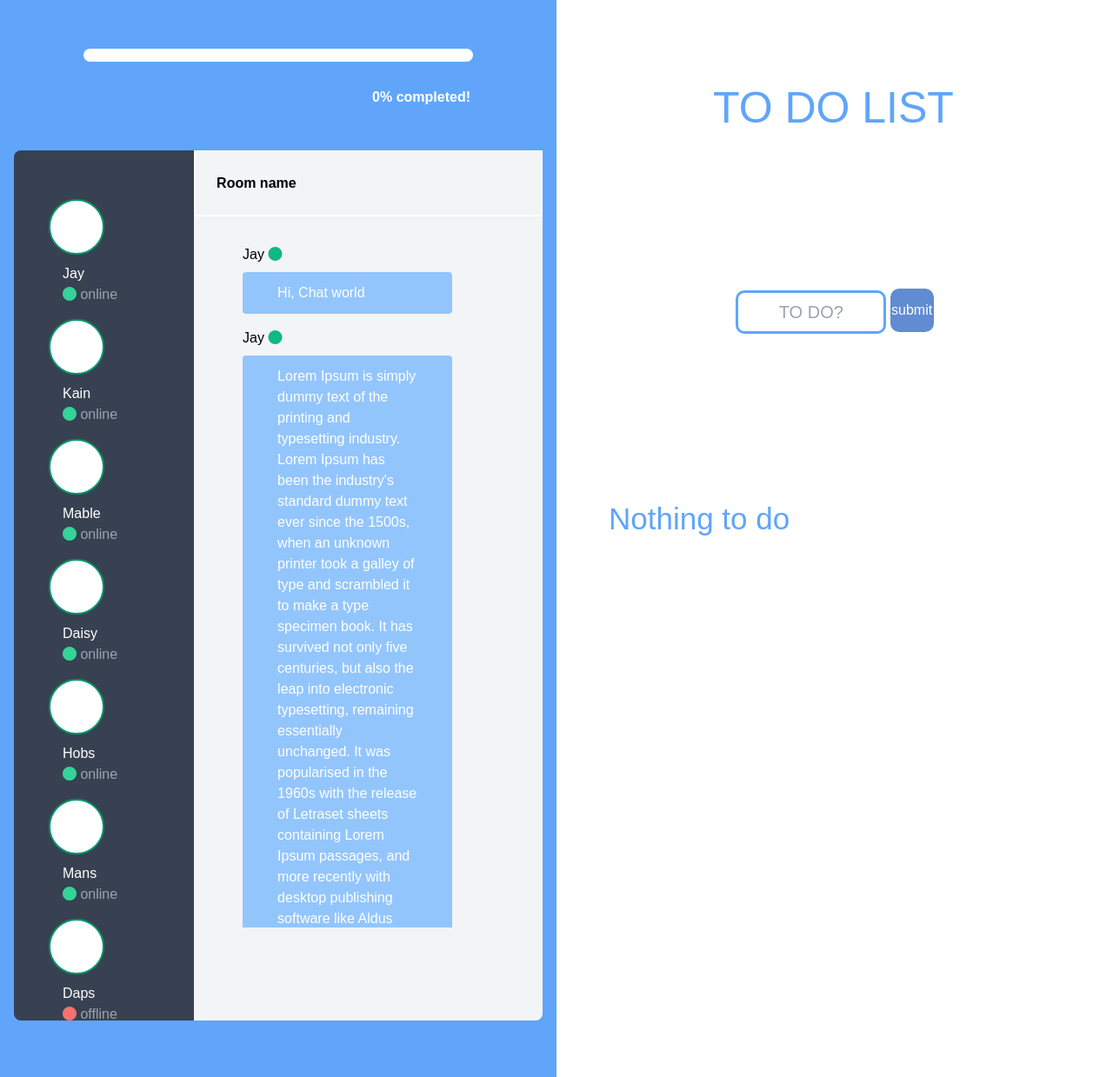
After one commit to im-gnar/ShareToDolistProject, a Flask app: page /tododist/1 in a window 1280 px wide. The commit adds this page. Shown: the whole page at 87% size. Run offline with Flask 2, Linux system fonts and the light colour scheme; the visitor is signed in with stand-in values (Sample User, id 1); some libraries are stand-ins or nearby versions.

Commit message:
publish: :art: chat

```diff
--- a/ShareToDoList/main.py
+++ b/ShareToDoList/main.py
@@ -1,10 +1,16 @@
 from flask import *
+from flask_socketio import SocketIO, send
 import pymysql
 import re
-import json
+
 
 app = Flask("ToDO", static_url_path='/static')  # static 폴더 참조
-
+app.secret_key = 'super secret key'
+app.config['SESSION_TYPE'] = 'filesystem'
+app.config['SECRET_KEY'] = 'private-key'
+socketio = SocketIO(app)
+socketio.init_app(app, cors_allowed_origins="*")
+rooms = []
 
 @app.route('/', methods=["post", "get"])
 def mainpage():
@@ -94,6 +100,19 @@ def emailCheck():
 
     return jsonify(ok=response)
 
+@app.route('/tododist/<roomId>')
+def loadRoom(roomId):
+
+    login = False
+
+    if (session.get('user') == None):
+        redirect('/login')
+
+    user = session['user']
+
+    print(user)
+
+    return render_template('room.html', login=login, user=user, roomId=roomId)
 
 def searchByWord(word):
     word = word.lower()
@@ -130,6 +149,7 @@ def selectroom():
     sql = "SELECT * FROM `roomlist`;"
     cursor.execute(sql)  # send query
     result = cursor.fetchall()  # get result
+    print(result)
     return result
 
 
@@ -189,8 +209,13 @@ def sign_idCheck(id):
     else:
         return True
 
+def todoList(methods=['GET', 'POST']):
+    print('message wa received!!!')
 
-app.secret_key = 'super secret key'
-app.config['SESSION_TYPE'] = 'filesystem'
+@socketio.on('room_event')
+def handle_my_custom_event(json, methods=['GET', 'POST']):
+    print('received my event: ' + str(json))
+    socketio.emit('my response', callback=todoList(json))
 
-app.run(host='127.0.0.1', debug=True)
+if __name__ == '__main__':
+    socketio.run(app, debug=True, port=5000)
--- a/ShareToDoList/static/todo.css
+++ b/ShareToDoList/static/todo.css
@@ -33,7 +33,7 @@
 
 .toDoText{
 	margin: 0;
-	position: absolute;
+	position: relative;
 	top: 7%;
 	left: 180px;
 	font-size: 50px;
@@ -181,3 +181,25 @@
 .showing{
 	display: block;
 }
+
+.clearfix:after {
+  visibility: hidden;
+  display: block;
+  font-size: 0;
+  content: " ";
+  clear: both;
+  height: 0;
+}
+
+.journal-scroll::-webkit-scrollbar {
+            width: 4px;
+            cursor: pointer;
+}
+.journal-scroll::-webkit-scrollbar-track {
+    background-color: rgba(229, 231, 235, var(--bg-opacity));
+    cursor: pointer;
+}
+.journal-scroll::-webkit-scrollbar-thumb {
+    cursor: pointer;
+    background-color: #a0aec0;
+}
--- a/ShareToDoList/templates/main.html
+++ b/ShareToDoList/templates/main.html
@@ -14,7 +14,9 @@
 
     <div class="w-full max-w-screen-mx flex flex-col px-5 py-5 items-center" id="header">
         <div class="ml-auto lg:mt-5" id="accout-button-group">
+            {% if not login %}
             <a class="bg-blue-400 py-3 px-6 rounded shadow-md text-white font-semibold hover:bg-blue-500 transition-colors" href="/signin">Sign in</a>
+            {% endif %}
             {% if login %}
             <a class="bg-blue-400 py-3 px-6 rounded shadow-md text-white font-semibold hover:bg-blue-500 transition-colors" href="/logout">Log out</a>
             {% else %}
@@ -86,7 +88,4 @@
     <script type="text/javascript" src="../static/js/pages/clock.js"></script>
     <script type="text/javascript" src="../static/js/components/search-room.js"></script>
 
-    <div class="modal">
-        <div class="modal_header"></div>
-    </div>
 {% endblock %}
--- /dev/null
+++ b/ShareToDoList/templates/room.html
@@ -0,0 +1,198 @@
+{% extends "layout.html" %}
+{% block content %}
+    <link rel="stylesheet" type="text/css" href="../static/todomain.css">
+    <link rel="stylesheet" type="text/css" href="../static/todo.css">
+	<div class="main">
+		<div class="left">
+			<div class="left-items">
+				<div>
+					<div class="progress-set">
+						<div class="cheerImageProgress center">
+							<span class="js-completed completed">0% completed!</span>
+						</div>
+						<div class="toDoProgress center">
+				  			<div class="js-toDoProgressBar toDoProgressBar"></div>
+						</div>
+					</div>
+				</div>
+
+                <div class="container mt-20 flex p-4 h-5/6">
+                    <div class="people_list h-full bg-gray-700 flex-auto text-white rounded-l-lg max-w-xs bg-gray-700">
+                         <ul class="list p-10 h-full overflow-auto journal-scroll">
+                            <li class="clearfix pt-4">
+                                <div class="w-16 h-16 rounded-full bg-white float-left border-2 border-green-600"></div>
+                                <div class="pl-4 pt-2.5 float-left">
+                                   <div class="text-white">Jay</div>
+                                   <div class="status text-gray-400">
+                                     <i class="fa fa-circle online text-green-400"></i> online
+                                   </div>
+                                </div>
+                            </li>
+                            <li class="clearfix pt-4">
+                                <div class="w-16 h-16 rounded-full bg-white float-left border-2 border-green-600"></div>
+                                <div class="pl-4 pt-2.5 float-left">
+                                   <div class="text-white">Kain</div>
+                                   <div class="status text-gray-400">
+                                     <i class="fa fa-circle online text-green-400"></i> online
+                                   </div>
+                                </div>
+                            </li>
+                            <li class="clearfix pt-4">
+                                <div class="w-16 h-16 rounded-full bg-white float-left border-2 border-green-600"></div>
+                                <div class="pl-4 pt-2.5 float-left">
+                                   <div class="text-white">Mable</div>
+                                   <div class="status text-gray-400">
+                                     <i class="fa fa-circle online text-green-400"></i> online
+                                   </div>
+                                </div>
+                            </li>
+                            <li class="clearfix pt-4">
+                                <div class="w-16 h-16 rounded-full bg-white float-left border-2 border-green-600"></div>
+                                <div class="pl-4 pt-2.5 float-left">
+                                   <div class="text-white">Daisy</div>
+                                   <div class="status text-gray-400">
+                                     <i class="fa fa-circle online text-green-400"></i> online
+                                   </div>
+                                </div>
+                            </li>
+                            <li class="clearfix pt-4">
+                                <div class="w-16 h-16 rounded-full bg-white float-left border-2 border-green-600"></div>
+                                <div class="pl-4 pt-2.5 float-left">
+                                   <div class="text-white">Hobs</div>
+                                   <div class="status text-gray-400">
+                                     <i class="fa fa-circle online text-green-400"></i> online
+                                   </div>
+                                </div>
+                            </li>
+                            <li class="clearfix pt-4">
+                                <div class="w-16 h-16 rounded-full bg-white float-left border-2 border-green-600"></div>
+                                <div class="pl-4 pt-2.5 float-left">
+                                   <div class="text-white">Mans</div>
+                                   <div class="status text-gray-400">
+                                     <i class="fa fa-circle online text-green-400"></i> online
+                                   </div>
+                                </div>
+                            </li>
+                            <li class="clearfix pt-4">
+                                <div class="w-16 h-16 rounded-full bg-white float-left border-2 border-green-600"></div>
+                                <div class="pl-4 pt-2.5 float-left">
+                                   <div class="text-white">Daps</div>
+                                   <div class="status text-gray-400">
+                                     <i class="fa fa-circle online text-red-400"></i> offline
+                                   </div>
+                                </div>
+                            </li>
+                            <li class="clearfix pt-4">
+                                <div class="w-16 h-16 rounded-full bg-white float-left border-2 border-green-600"></div>
+                                <div class="pl-4 pt-2.5 float-left">
+                                   <div class="text-white">Que</div>
+                                   <div class="status text-gray-400">
+                                     <i class="fa fa-circle online text-green-400"></i> online
+                                   </div>
+                                </div>
+                            </li>
+                            <li class="clearfix pt-4">
+                                <div class="w-16 h-16 rounded-full bg-white float-left border-2 border-green-600"></div>
+                                <div class="pl-4 pt-2.5 float-left">
+                                   <div class="text-white">Dep</div>
+                                   <div class="status text-gray-400">
+                                     <i class="fa fa-circle online text-green-400"></i> online
+                                   </div>
+                                </div>
+                            </li>
+                            <li class="clearfix pt-4">
+                                <div class="w-16 h-16 rounded-full bg-white float-left border-2 border-green-600"></div>
+                                <div class="pl-4 pt-2.5 float-left">
+                                   <div class="text-white">Mark</div>
+                                   <div class="status text-gray-400">
+                                     <i class="fa fa-circle online text-green-400"></i> online
+                                   </div>
+                                </div>
+                            </li>
+                            <li class="clearfix pt-4">
+                                <div class="w-16 h-16 rounded-full bg-white float-left border-2 border-green-600"></div>
+                                <div class="pl-4 pt-2.5 float-left">
+                                   <div class="text-white">Jorn</div>
+                                   <div class="status text-gray-400">
+                                     <i class="fa fa-circle online text-green-400"></i> online
+                                   </div>
+                                </div>
+                            </li>
+                         </ul>
+                    </div>
+                    <div class="chat bg-gray-100 flex-auto rounded-r-lg">
+                         <div class="clearfix p-6 border-2 border-white">
+                       <div class="chat-with font-semibold text-black">Room name</div>
+                         </div>
+
+                        <div class="p-4 h-5/6">
+                        <ul class="overflow-auto pl-10 pr-10 pb-10 h-full journal-scroll">
+                          <li class="clearfix">
+                            <div class="mb-2 mt-4 align-left text-white">
+                              <span class="text-black" >Jay</span> <i class="fa fa-circle me text-green-500"></i>
+                            </div>
+                            <p class="bg-blue-300 align-left text-white w-10/12 px-10 max-w-xs py-3 rounded break-words">
+                                Hi, Chat world
+                            </p>
+                          </li>
+                          <li class="clearfix">
+                            <div class="mb-2 mt-4 align-left text-white">
+                              <span class="text-black" >Jay</span> <i class="fa fa-circle me text-green-500"></i>
+                            </div>
+                            <p class="bg-blue-300 align-left text-white w-10/12 px-10 max-w-xs py-3 rounded break-words">
+                              Lorem Ipsum is simply dummy text of the printing and typesetting industry. Lorem Ipsum has been the industry's standard dummy text ever since the 1500s, when an unknown printer took a galley of type and scrambled it to make a type specimen book. It has survived not only five centuries, but also the leap into electronic typesetting, remaining essentially unchanged. It was popularised in the 1960s with the release of Letraset sheets containing Lorem Ipsum passages, and more recently with desktop publishing software like Aldus PageMaker including versions of Lorem Ipsum
+                            </p>
+                          </li>
+                          <li class="clearfix pt-10">
+                            <p class="float-right bg-yellow-400 text-right text-white max-w-xs px-6 py-3 rounded break-words">
+                                Lorem Ipsum is simply dummy text of the printing and typesetting industry. Lorem Ipsum has been the industry's standard dummy text ever since the 1500s, when an unknown printer took a galley of type and scrambled it to make a type specimen book. It has survived not only five centuries, but also the leap into electronic typesetting, remaining essentially unchanged. It was popularised in the 1960s with the release of Letraset sheets containing Lorem Ipsum passages, and more recently with desktop publishing software like Aldus PageMaker including versions of Lorem Ipsum
+                            </p>
+                          </li>
+                          <li class="clearfix">
+                            <div class="mb-2 mt-4 align-left text-white">
+                              <span class="text-black">Jay</span> <i class="fa fa-circle me text-green-500"></i>
+                            </div>
+                            <div class="bg-blue-300 align-left text-white w-10/12 px-6 py-3 rounded break-words">
+                              Hi, Chat world
+                            </div>
+                          </li>
+                        </ul>
+
+                      </div> <!-- end chat-history -->
+                    </div>
+
+                    </div>
+                </div>
+
+{#                <h3 style='color: #ccc;font-size: 30px;'>No message yet..</h3>#}
+{#                <div class="message_holder">#}
+{#                    <form action="" method="POST">#}
+{#                      <input type="text" class="username" style='font-size:15px;' placeholder="User Name"/>#}
+{#                      <input type="text" class="message" style='font-size:15px;' placeholder="Messages"/>#}
+{#                      <input type="submit"/>#}
+{#                    </form>#}
+{#			    </div>#}
+		    </div>
+        </div>
+
+		<div class="right">
+			<h1 class="toDoText">TO DO LIST</h1>
+			<div class="toDoItems">
+                <form class="js-toDoForm toDoForm center">
+                    <div class="toDo-set addbtn">
+                        <input class="js-toDoInput toDoInput" type="text" placeholder="TO DO?"/>
+                        <button class="toDoBtn">submit</button>
+                        <span class="js-empty empty">You can't leave this empty.</span>
+                    </div>
+                </form>
+				<ul class="js-toDoList toDoList">
+					<li class="js-nothing nothing">Nothing to do</li>
+				</ul>
+			</div>
+		</div>
+    </div>
+    <script type="text/javascript" src="../static/js/pages/todo.js"></script>
+    <script src="https://ajax.googleapis.com/ajax/libs/jquery/1.12.4/jquery.min.js"></script>
+    <script src="https://cdnjs.cloudflare.com/ajax/libs/socket.io/1.7.3/socket.io.min.js"></script>
+    <script src="https://use.fontawesome.com/19d3e4fe13.js"></script>
+{% endblock %}
```
Also changed, not shown: chat/app.js (+74 -74 lines).
